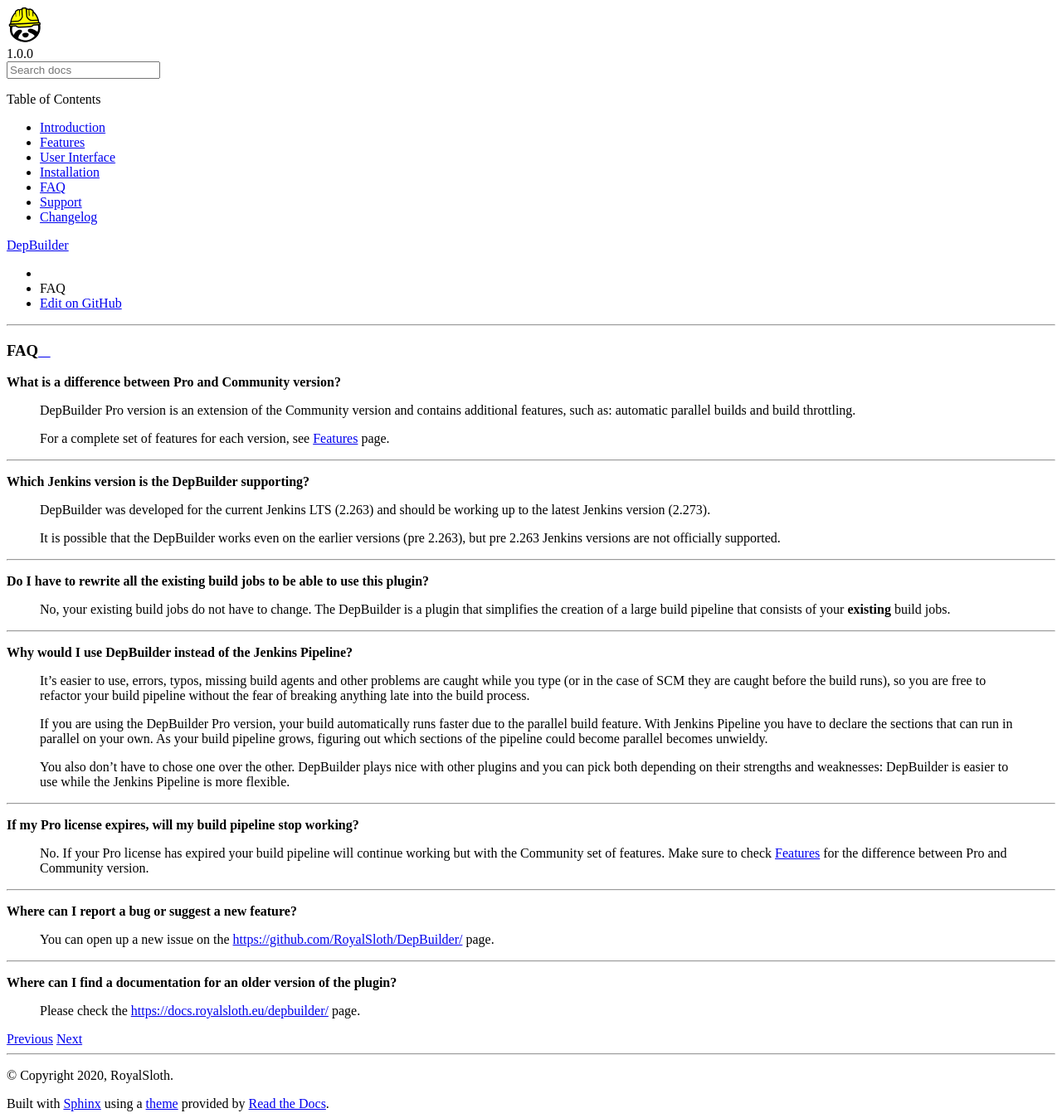
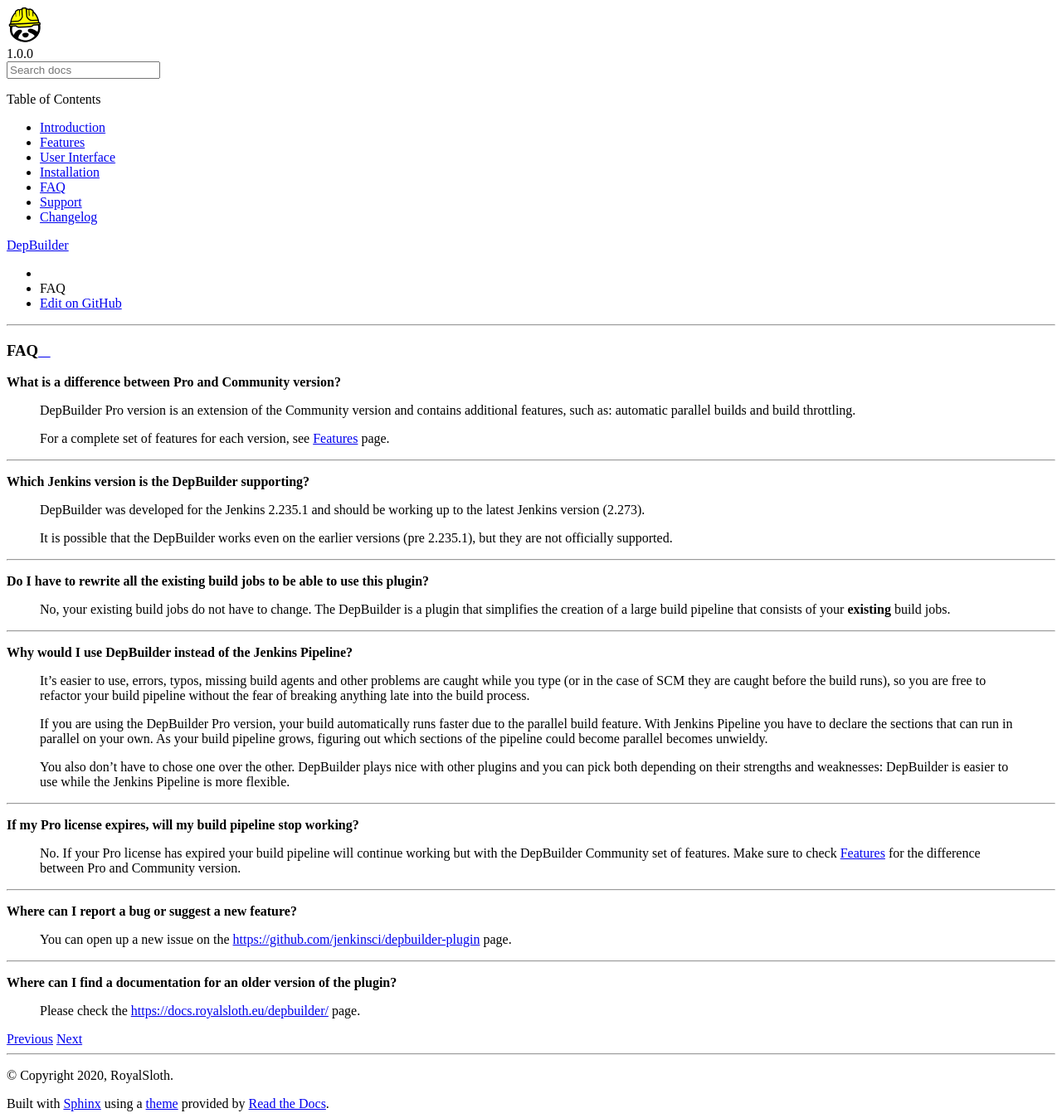
Before and after one commit to jenkinsci/depbuilder-plugin, a Sphinx documentation site: the page built from docs/docs/005_faq.rst, in a window 1280 px wide. Shown: the whole page at 83% size. Built offline with Sphinx 7.4.7 and the Read the Docs theme 2.0.0, drawn with Linux system fonts in a browser that asks for light colours.

Commit message:
Updated documentation links after moving to official jenkins repo

```diff
--- a/docs/conf.py
+++ b/docs/conf.py
@@ -98,8 +98,8 @@
         ],
 
     "display_github": True,
-    "github_user": "RoyalSloth",
-    "github_repo": "DepBuilder",
+    "github_user": "jenkinsci",
+    "github_repo": "depbuilder-plugin",
     "github_version": "master",
     "conf_py_path": "/docs/",
 }
--- a/docs/docs/005_faq.rst
+++ b/docs/docs/005_faq.rst
@@ -15,11 +15,11 @@
 
 **Which Jenkins version is the DepBuilder supporting?**
 
-  |Product| was developed for the current Jenkins LTS (2.263) and should be working
-  up to the latest Jenkins version (2.273).
+  |Product| was developed for the Jenkins |MinSupportedJenkinsVersion| and should be working
+  up to the latest Jenkins version (|LatestJenkinsVersion|).
 
-  It is possible that the |Product| works even on the earlier versions (pre 2.263), but
-  pre 2.263 Jenkins versions are not officially supported.
+  It is possible that the |Product| works even on the earlier versions (pre |MinSupportedJenkinsVersion|),
+  but they are not officially supported.
 
 ------
 
--- a/docs/docs/subs.rst
+++ b/docs/docs/subs.rst
@@ -11,4 +11,8 @@
 
 .. |SupportPage| replace:: https://www.royalsloth.eu/support/
 
-.. |BugReports| replace:: https://github.com/RoyalSloth/DepBuilder/
+.. |BugReports| replace:: https://github.com/jenkinsci/depbuilder-plugin
+
+.. |MinSupportedJenkinsVersion| replace:: 2.235.1
+
+.. |LatestJenkinsVersion| replace:: 2.273
```
Also changed, not shown: other parts of docs/docs/005_faq.rst (+1 -1 lines), docs/docs/004_installation.rst (+4 -4 lines).
